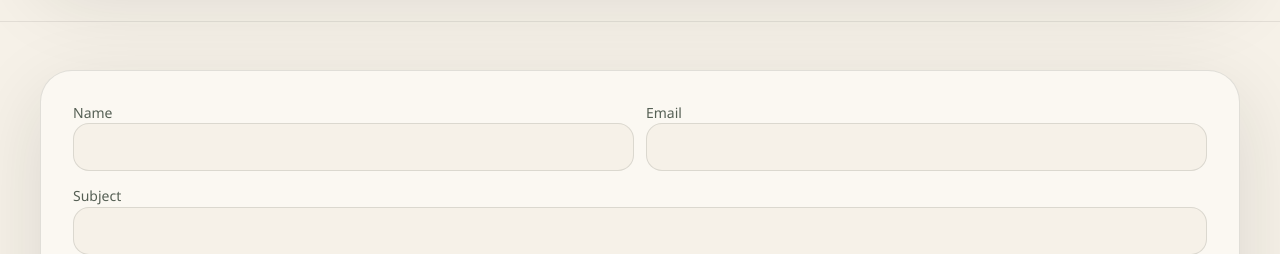
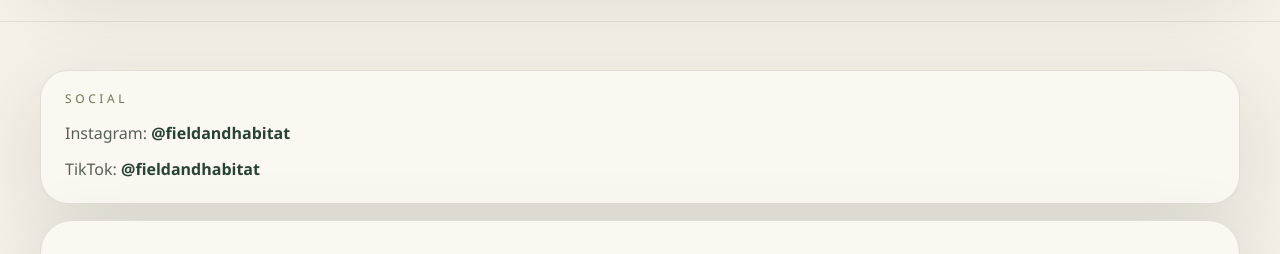
Before and after one commit to connor-jackson95/fieldandhabitat, a Next.js app: page /contact in a window 1280 px wide. Shown: the part 451-705 px from the top of the page. Built offline with nearby package versions, Linux system fonts and the light colour scheme.

Commit message:
Add social handles to contact page

```diff
--- a/src/app/contact/page.tsx
+++ b/src/app/contact/page.tsx
@@ -31,6 +31,33 @@
       />
       <section className="py-10 sm:py-12">
         <Container className="max-w-3xl">
+          <div className="mb-4 rounded-[1.75rem] border border-border bg-card px-6 py-5 shadow-editorial">
+            <p className="text-xs uppercase tracking-[0.3em] text-moss">Social</p>
+            <div className="mt-3 space-y-2 text-sm leading-7 text-muted sm:text-base">
+              <p>
+                Instagram:{" "}
+                <a
+                  href="https://instagram.com/fieldandhabitat"
+                  className="font-semibold text-pine hover:text-pine-deep"
+                  target="_blank"
+                  rel="noreferrer"
+                >
+                  @fieldandhabitat
+                </a>
+              </p>
+              <p>
+                TikTok:{" "}
+                <a
+                  href="https://tiktok.com/@fieldandhabitat"
+                  className="font-semibold text-pine hover:text-pine-deep"
+                  target="_blank"
+                  rel="noreferrer"
+                >
+                  @fieldandhabitat
+                </a>
+              </p>
+            </div>
+          </div>
           <ContactForm />
         </Container>
       </section>
--- a/src/lib/site.ts
+++ b/src/lib/site.ts
@@ -6,7 +6,8 @@
     "A trusted, modern outdoor media brand covering hunting, fishing, finance, cooking, and conservation across the United States.",
   mission: "Sharing stories to preserve traditions and habitat",
   socialLinks: [
-    { label: "Instagram", href: "https://instagram.com" },
+    { label: "Instagram", href: "https://instagram.com/fieldandhabitat" },
+    { label: "TikTok", href: "https://tiktok.com/@fieldandhabitat" },
     { label: "YouTube", href: "https://youtube.com" },
     { label: "Facebook", href: "https://facebook.com" },
     { label: "X", href: "https://x.com" },
```
